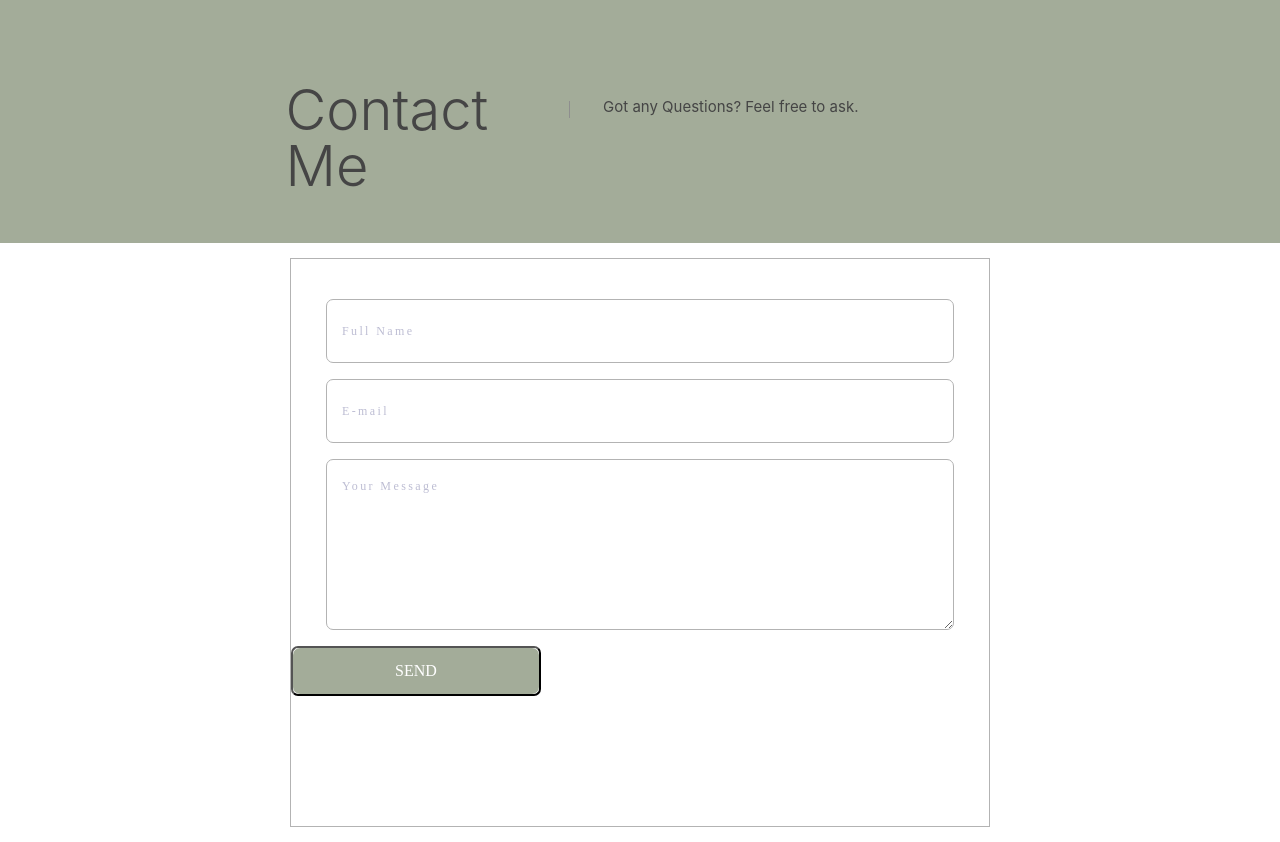
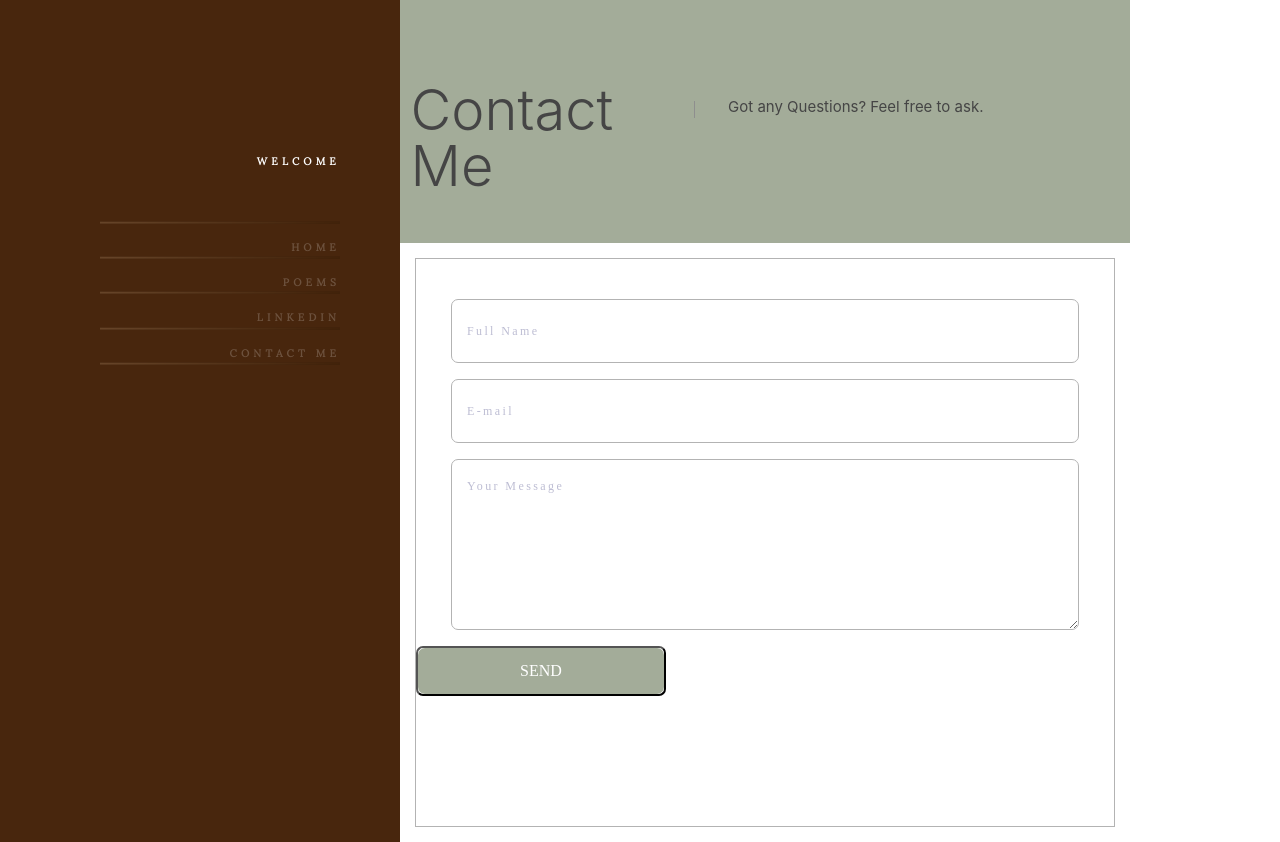
Before and after one commit to LeeReyesCS/ghouls_gatehouse, a React (Create React App) app: page /contact in a window 1280 px wide. Built offline with nearby package versions, Linux system fonts and the light colour scheme; no server answers; a web font is replaced by a local one.

Commit message:
added navbar to contact page

```diff
--- a/src/pages/contact/Contact.css
+++ b/src/pages/contact/Contact.css
@@ -317,3 +317,8 @@ input {
       margin-top: -6px;
       display: block;
   }
+
+  .page-container {
+    display: flex;
+    flex-direction: row;
+  }
--- a/src/pages/contact/Contact.js
+++ b/src/pages/contact/Contact.js
@@ -3,6 +3,7 @@ import './Contact.css';
 import emailjs from '@emailjs/browser';
 import { useState, useRef } from 'react';
 import reCAPTCHA from "react-google-recaptcha";
+import Navbar from '../../components/navbar/Navbar';
 
 const Contact = () => {
 
@@ -42,14 +43,11 @@ const Contact = () => {
     setToSend({ ...toSend, [e.target.name]: e.target.value });
   };
   return (
-    <div>
-       {/* <script type="text/javascript" src="https://cdn.jsdelivr.net/npm/@emailjs/browser@3/dist/email.min.js"></script>
-    <script type="text/javascript">
-        (function() {
-            // https://dashboard.emailjs.com/admin/account
-            emailjs.init(PUBLIC_EMAIL_KEY) })();
-    </script>
-    <script type="text/javascript"></script> */}
+    <div className = 'page-container'>
+      <div className='sticky-nav'>
+        <Navbar/>
+      </div>
+      <div className='contactme-content'>
       <section>
         <div className="listing-hero">
           <div className="hero-heading">
@@ -105,6 +103,7 @@ const Contact = () => {
           </div>
         </div>
       </section>
+      </div>
     </div>
   )
 }
```
Also changed, not shown: src/pages/poems/Poems.css (+0 -10 lines).
